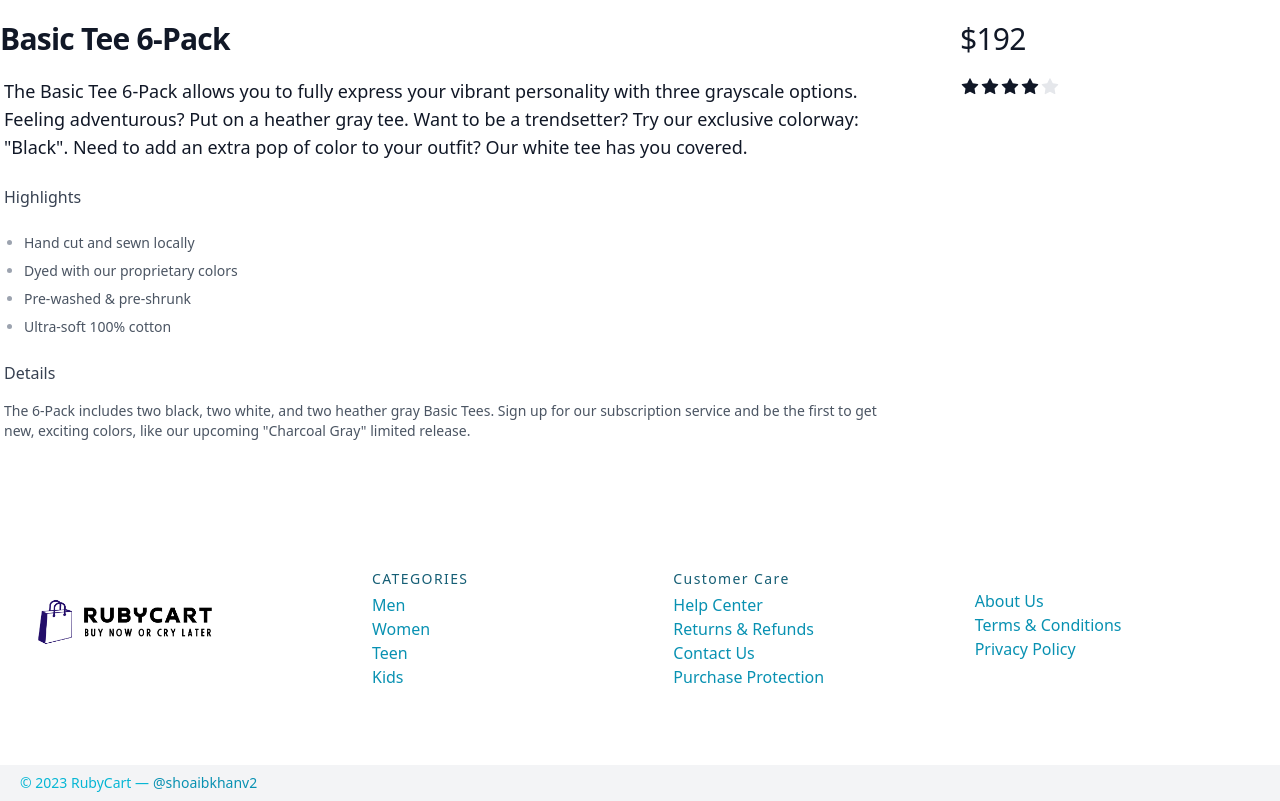
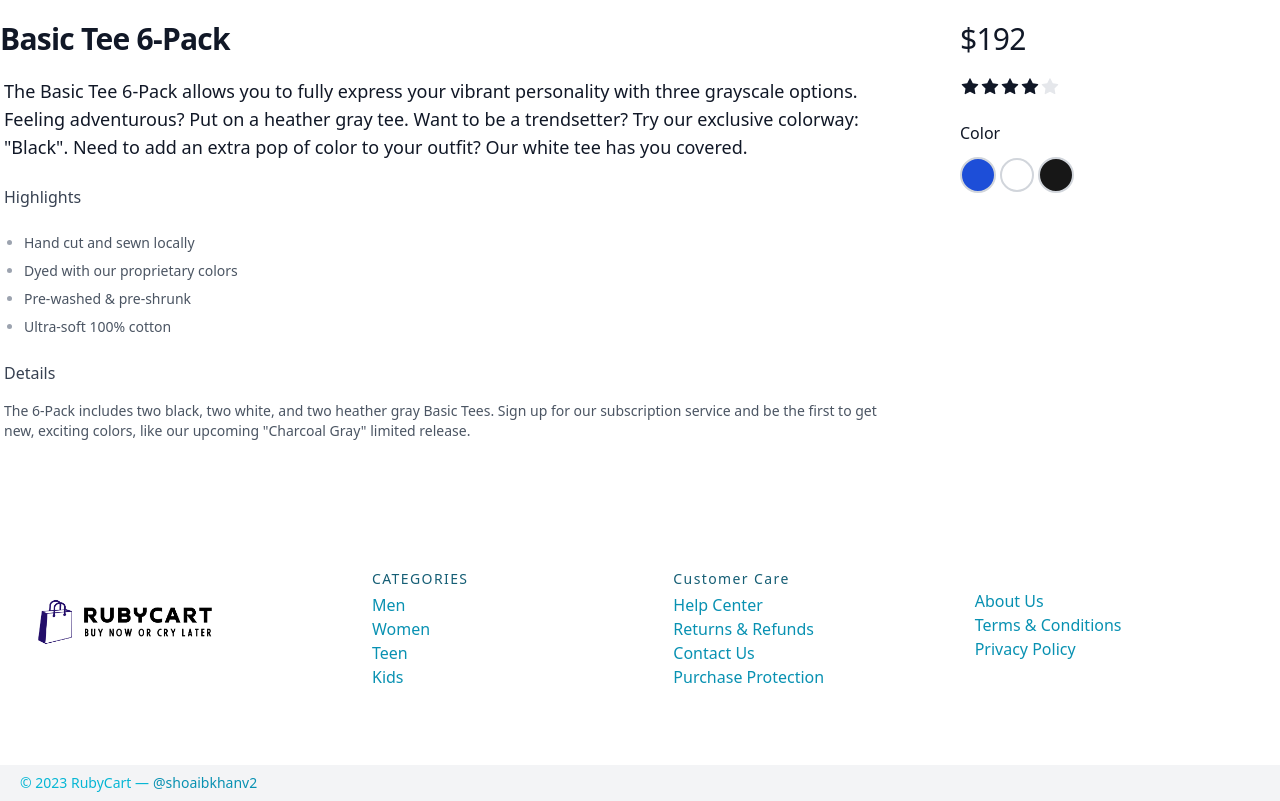
Before and after one commit to Shoaibv2/Ruby-Cart, a Next.js app: page /product/product in a window 1280 px wide. Shown: the part 1820-2621 px from the top of the page. Built offline with nearby package versions, Linux system fonts and the light colour scheme.

Commit message:
Add Colors Option

```diff
--- a/pages/product/product.js
+++ b/pages/product/product.js
@@ -42,6 +42,12 @@ function Product() {
             <p className="text-3xl font-medium tracking-tight text-gray-900">$192</p>
             <h3 className="sr-only">Reviews</h3>
             <p className="flex pt-5"> <AiFillStar className="text-gray-900 h-5 w-5 flex-shrink-0" /> <AiFillStar className="text-gray-900 h-5 w-5 flex-shrink-0" /> <AiFillStar className="text-gray-900 h-5 w-5 flex-shrink-0" /> <AiFillStar className="text-gray-900 h-5 w-5 flex-shrink-0" /> <AiFillStar className="text-gray-200 h-5 w-5 flex-shrink-0" /> </p>
+            <h2 className="mt-6 text-base font-medium text-gray-900">Color</h2>
+            <div className="flex space-x-1 pt-3 items-center">
+              <button className="border-2 border-gray-300  bg-blue-700 rounded-full w-9 h-9 focus:outline-none"></button>
+              <button className="border-2 border-gray-300  bg-white-800 rounded-full w-[34px] h-[34px] focus:outline-none"></button>
+              <button className="border-2 border-gray-300  bg-neutral-900 rounded-full w-9 h-9 focus:outline-none"></button>
+            </div>
           </div>
 
         </div>
```
